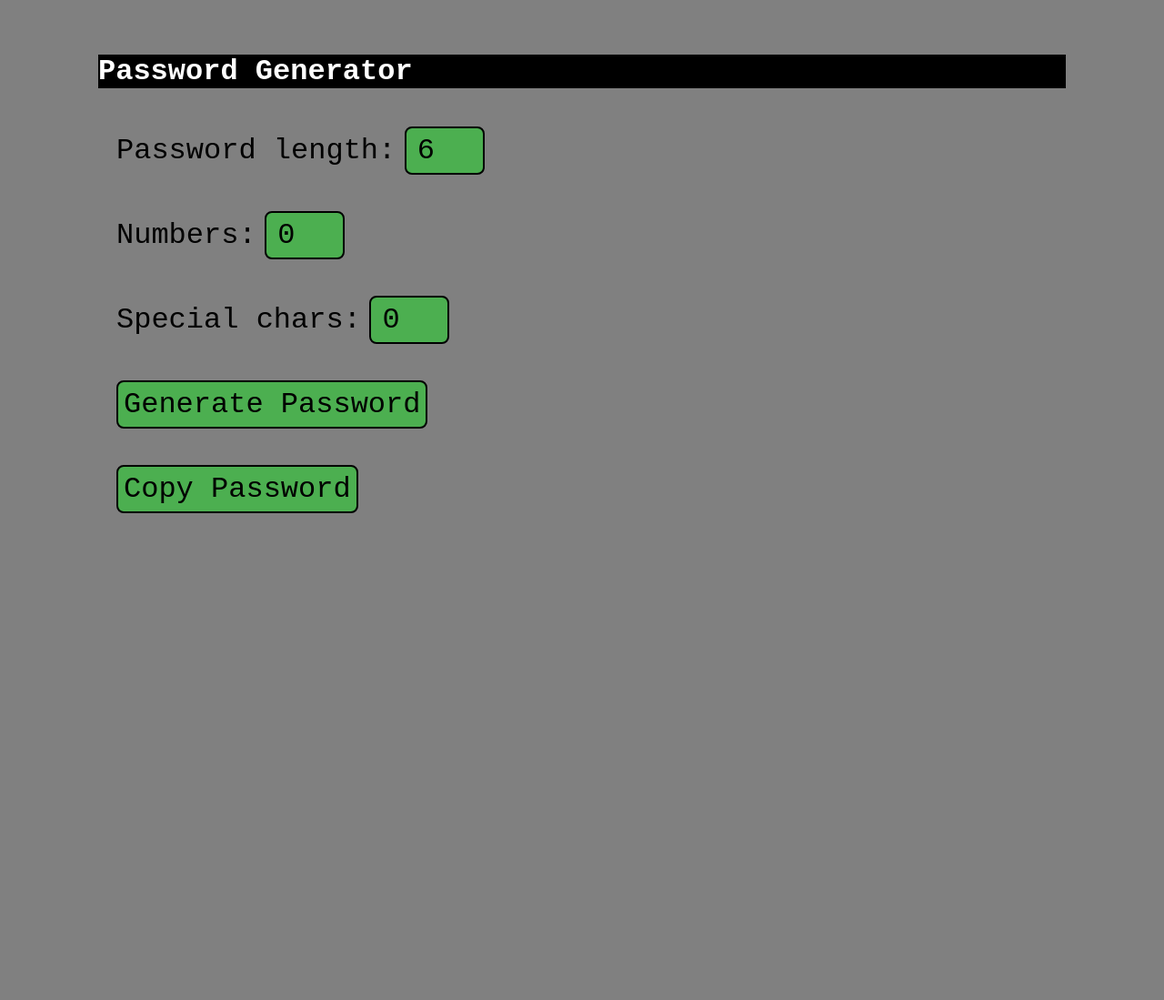
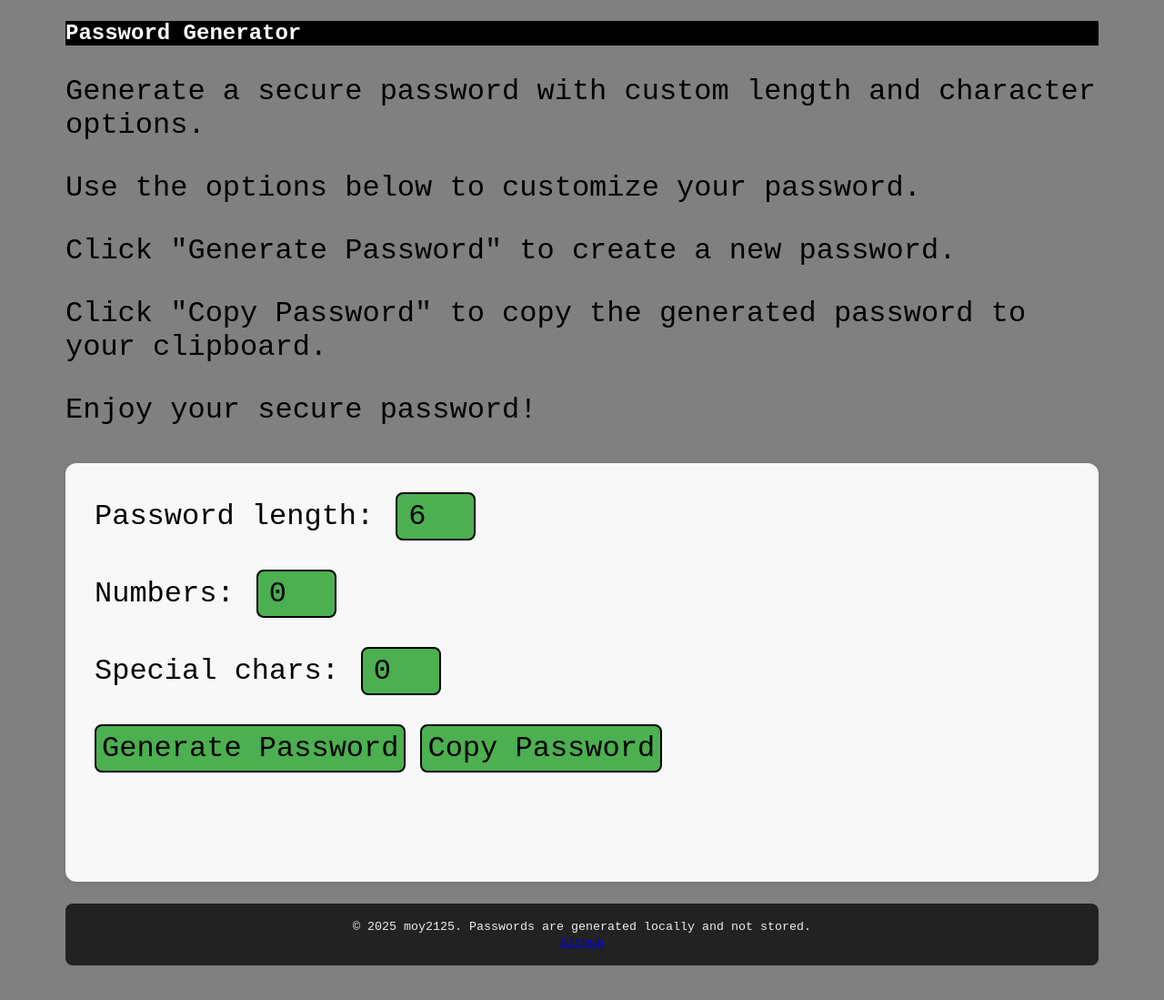
Before and after one commit to moy2125/pass-generator, a website: page index.html in a window 1280 px wide. Shown: the part 69-1168 px from the top of the page at 91% size. Before the commit the page ends 800 px from the top, so only its background shows below. Drawn offline with nearby package versions, Linux system fonts and the light colour scheme.

Commit message:
Mejoras de estilos, alineación de inputs y animación con anime.js al generar contraseña

```diff
--- a/index.html
+++ b/index.html
@@ -4,33 +4,49 @@
     <meta charset="UTF-8">
     <meta name="viewport" content="width=device-width, initial-scale=1.0">
     <title>Pass Generator</title>
+    <script src="https://cdnjs.cloudflare.com/ajax/libs/animejs/3.2.1/anime.min.js"></script>
     <script src="index.js" defer></script> <!-- Ensures the script runs after the page has loaded -->
     <link rel="stylesheet" href="styles.css">
 </head>
 <body>
+    <section class="layout">
+        <div class="header">
             <h1>Password Generator</h1>
+            <p>Generate a secure password with custom length and character options.</p>
+            <p>Use the options below to customize your password.</p>
+            <p>Click "Generate Password" to create a new password.</p>
+            <p>Click "Copy Password" to copy the generated password to your clipboard.</p>
+            <p>Enjoy your secure password!</p>
+        </div>
+        <div class="main">
             <div class="password-length">
                 <label class="length" for="length">Password length:</label>
-        <input type="number" id="length" value="6" min="3" max="30" />
+                <input type="number" id="length" value="6" min="3" max="30" autocomplete="off" />
             </div>
             <div class="number-length">
-        <label class="length" for="special">Numbers:</label>
-        <input type="number" id="number" value="0" min="0" max="30" />
+                <label class="length" for="number">Numbers:</label>
+                <input type="number" id="number" value="0" min="0" max="30" autocomplete="off" />
             </div>
             <div class="special-length">
                 <label class="length" for="special">Special chars:</label>
-        <input type="number" id="special" value="0" min="0" max="30" />
+                <input type="number" id="special" value="0" min="0" max="30" autocomplete="off" />
             </div>
-    <div class="buttons">
-        <div class="generate-button">
-            <button id="button" onclick="generatePassword()">Generate Password</button>
+            <div class="buttons" style="display: flex; gap: 1rem; flex-wrap: wrap;">
+                <div class="generate-button" style="padding: 0;">
+                    <button id="button" type="button" onclick="generatePassword()" title="Generate a new password">Generate Password</button>
                 </div>
-        <div class="copy-button">
-            <button id="copy" onclick="copyPassword()">Copy Password</button>
+                <div class="copy-button" style="padding: 0;">
+                    <button id="copy" type="button" onclick="copyPassword()" title="Copy password to clipboard">Copy Password</button>
                 </div>
             </div>
-
-
             <p id="result"></p> <!-- To show the generated password -->
+        </div>
+        <div class="footer">
+            <small>
+                &copy; 2025 moy2125. Passwords are generated locally and not stored.<br>
+                <a href="https://github.com/moy2125" target="_blank" rel="noopener">GitHub</a>
+            </small>
+        </div>
+    </section>
 </body>
 </html>
--- a/index.js
+++ b/index.js
@@ -52,6 +52,15 @@ function generatePassword() {
       "result"
     ).textContent = `Your new password is: ${newPassword}`;
     newPasswordGlobal = newPassword;
+
+    // Animación con anime.js
+    anime({
+      targets: "#result",
+      translateY: [-20, 0],
+      opacity: [0, 1],
+      duration: 2000,
+      easing: "easeOutElastic(1, .8)",
+    });
   } catch (error) {
     document.getElementById("result").textContent = `Error: ${error.message}`;
   }
--- a/styles.css
+++ b/styles.css
@@ -1,7 +1,23 @@
+.layout {
+  width: 100%;
+
+  display: grid;
+  grid:
+    "header" auto
+    "main" 1fr
+    "footer" auto
+    / 1fr;
+  gap: 8px;
+}
+
+.header { grid-area: header; }
+.main { grid-area: main; }
+.footer { grid-area: footer; }
+
 body {
     background-color: grey;
     font-family: 'Courier New', Courier, monospace;
-    padding: 100px;
+    padding: 4rem;
 }
 
 h1 {
@@ -10,7 +26,7 @@ h1 {
 }
 
 p, #length, #special, #number {
-    font-size: 32px;
+    font-size: 2rem;
     font-family: 'Courier New', Courier, monospace;
 }
 
@@ -26,7 +42,7 @@ p, #length, #special, #number {
 }
 
 .length {
-    font-size: 32px;
+    font-size: 2rem;
 }
 
 #button, #copy {
@@ -34,8 +50,8 @@ p, #length, #special, #number {
     border-style: solid;
     color: rgb(0, 0, 0);
     padding: 6px 6px;
-    font-size: 32px;
-    border-radius: 8px;
+    font-size: 2rem;
+    border-radius: 0.5rem;
     cursor: pointer;
     transition: background-color 0.3s;
     font-family: 'Courier New', Courier, monospace;
@@ -58,14 +74,55 @@ p, #length, #special, #number {
     padding: 20px;
 }
 
-.password-length {
-    padding: 20px;
+.password-length,
+.number-length,
+.special-length {
+    display: flex;
+    align-items: center;
+    gap: 1rem;
+    padding: 0;
+    margin-bottom: 0.5rem;
 }
 
-.number-length {
-    padding: 20px;
+.length {
+    min-width: 120px;
+    text-align: right;
+    margin-right: 0.5rem;
 }
 
-.special-length{
-    padding: 20px;
+.main {
+    display: flex;
+    flex-direction: column;
+    gap: 1.5rem;
+    background: #f8f8f8;
+    border-radius: 12px;
+    box-shadow: 0 2px 8px rgba(0,0,0,0.08);
+    padding: 2rem;
 }
+
+.footer {
+    background: #222;
+    color: #eee;
+    text-align: center;
+    padding: 1rem 0;
+    border-radius: 8px;
+    font-size: 1rem;
+    margin-top: 1rem;
+}
+
+#length:focus, #special:focus, #number:focus, #button:focus, #copy:focus {
+    outline: 2px solid #00ff0d;
+    outline-offset: 2px;
+}
+
+@media (max-width: 600px) {
+    body {
+        padding: 1rem;
+    }
+    .main {
+        padding: 1rem;
+    }
+    h1, .length, p, #length, #special, #number, #button, #copy {
+        font-size: 1.2rem;
+    }
+}
```
Lines whose indentation alone changed are shown as unchanged.
